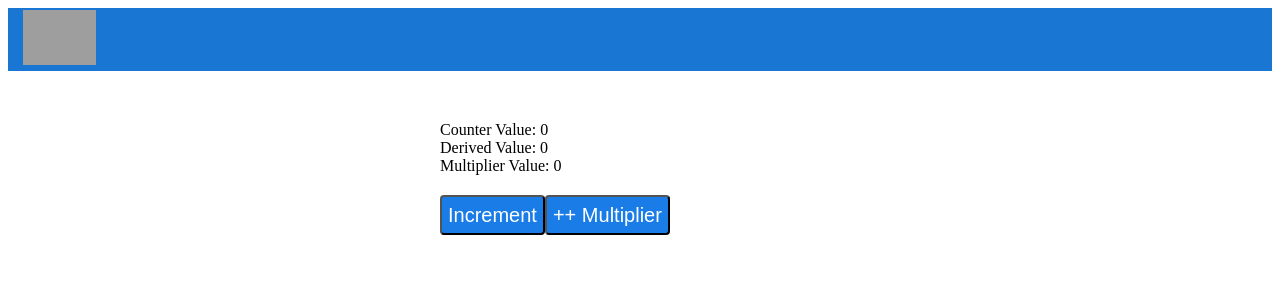
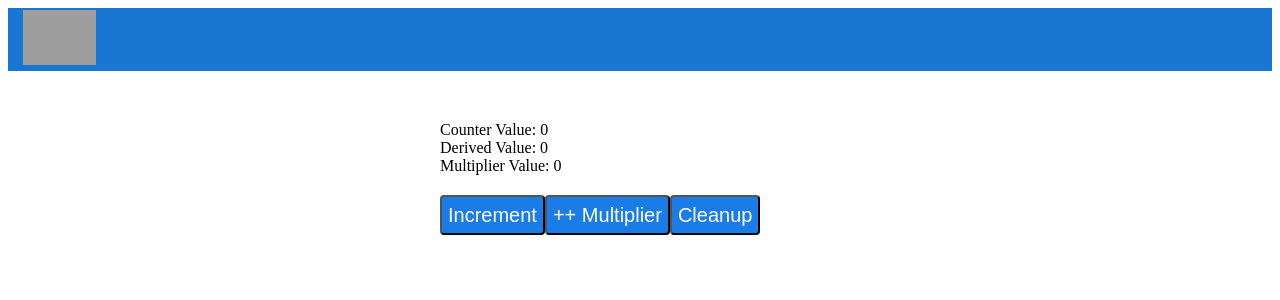
Before and after one commit to rafaelhfreitas/angular-signal, an Angular app: page / in a window 1280 px wide. Shown: the top 300 px of the page. Built offline with nearby package versions, Linux system fonts and the light colour scheme; grey boxes are pictures that could not be loaded.

Commit message:
effect() API cleanup execution

```diff
--- a/src/app/app.component.html
+++ b/src/app/app.component.html
@@ -24,5 +24,7 @@
 
     <button (click)="incrementMultiplier()">++ Multiplier</button>
 
+    <button (click)="onCleanUp()">Cleanup</button>
+
   </div>
 </div>
--- a/src/app/app.component.ts
+++ b/src/app/app.component.ts
@@ -1,4 +1,4 @@
-import { Component, computed, effect, signal } from '@angular/core';
+import { Component, computed, effect, EffectRef, signal } from '@angular/core';
 import { RouterOutlet } from '@angular/router';
 
 @Component({
@@ -12,6 +12,7 @@ export class AppComponent {
 
   counter = signal(0);
   multiplier: number = 0;
+  effectRef: EffectRef;
 
   derivedCounter =  computed(() => {
 
@@ -42,12 +43,19 @@ export class AppComponent {
     //signal api asReadonly() method returns a signal copy as read only true
     //const readOnly = this.counter.asReadonly();
 
-    effect( () => {
+    this.effectRef = effect( (onCleanUp) => {
+
+      onCleanUp(() => {
+        console.log(`Cleanup occoured`);
+      })
+
       const counterValue = this.counter();
 
       const derivedCounterValue = this.derivedCounter();
 
       console.log(` counter: ${counterValue} / derived counter: ${derivedCounterValue}`);
+    }, {
+      manualCleanup: true
     })
 
 
@@ -76,4 +84,10 @@ export class AppComponent {
   incrementMultiplier(){
     this.multiplier++;
   }
+
+
+  onCleanUp(){
+
+      this.effectRef.destroy();
+  }
 }
```
